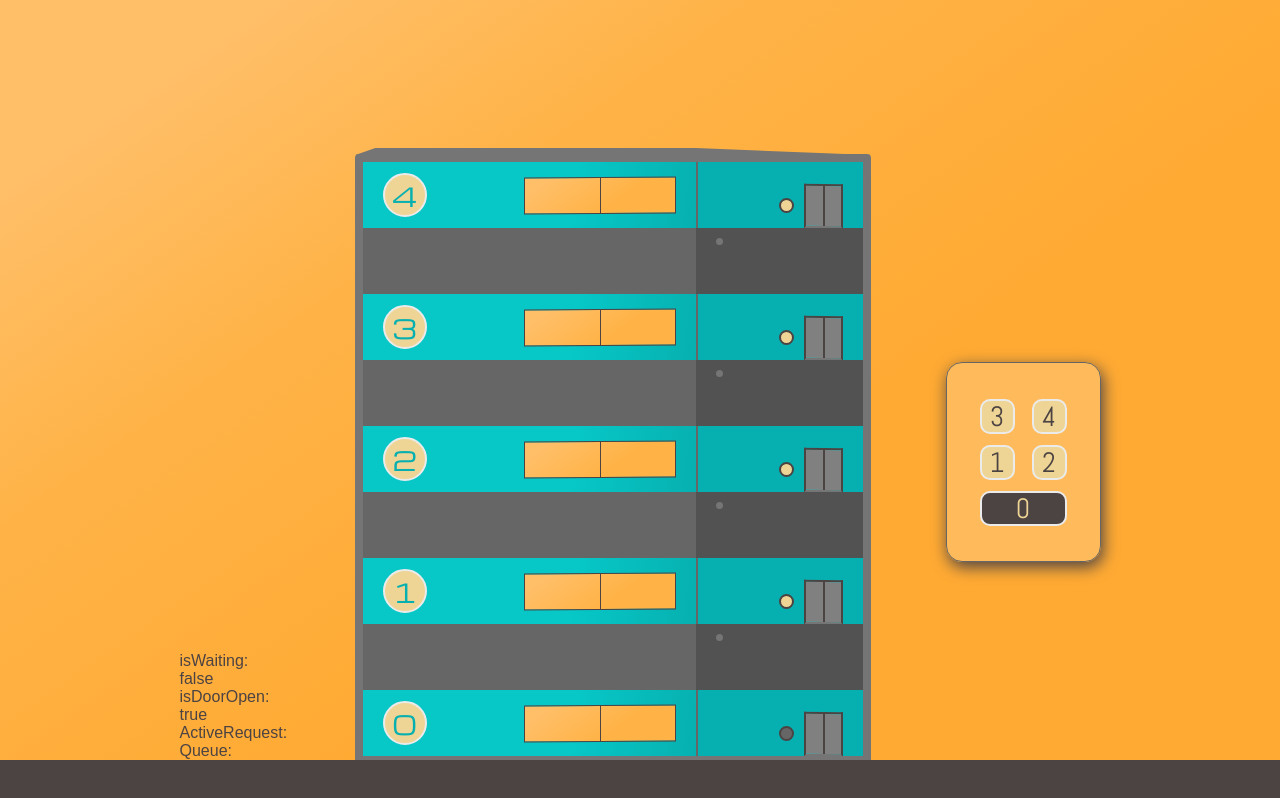
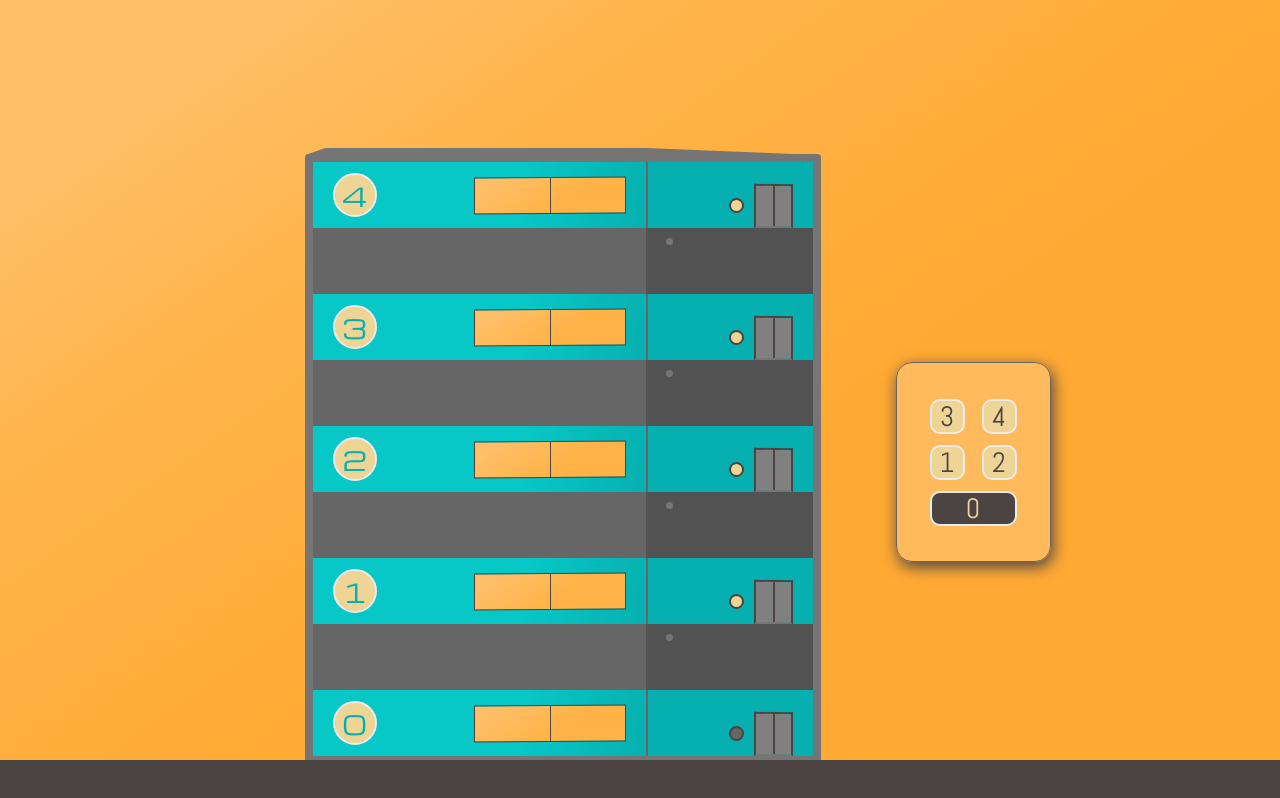
Before and after one commit to DenooThomas/elevator_sim, a React (Create React App) app: page / in a window 1280 px wide. Built offline with nearby package versions, Linux system fonts and the light colour scheme.

Commit message:
removed dev info

```diff
--- a/src/App.js
+++ b/src/App.js
@@ -92,13 +92,6 @@ function App() {
 
   return (
     <div className="main-cont">
-    <div className="queue">
-      <p>isWaiting: {isWaiting ? 'true' : 'false'}</p>
-      <p>isDoorOpen: {isDoorOpen ? 'true' : 'false'}</p>
-      <p>ActiveRequest: {activeRequest}</p>
-      <p>Queue: </p>
-      {queue.map(item => (<p>{item}</p>))}
-    </div>
       <section className="building-section">
       <div className="roof"></div>
       <div className="building-cont">
```
